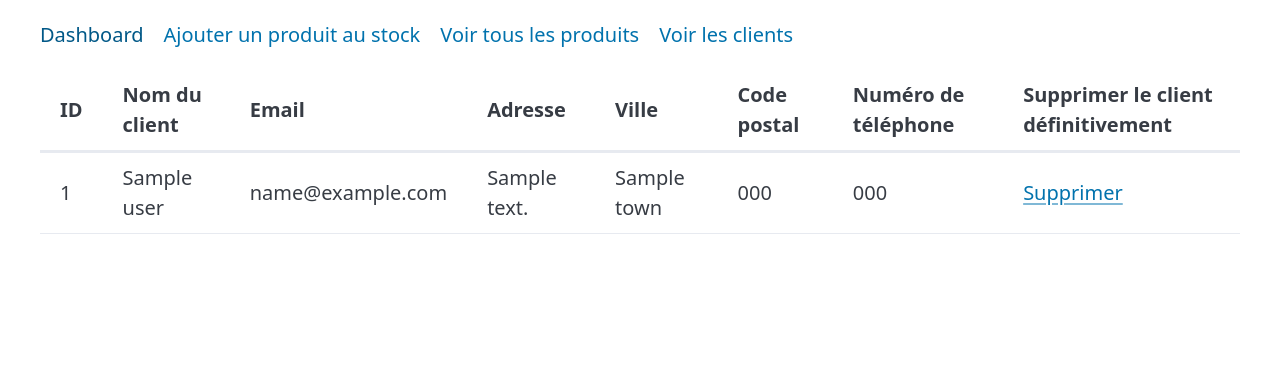
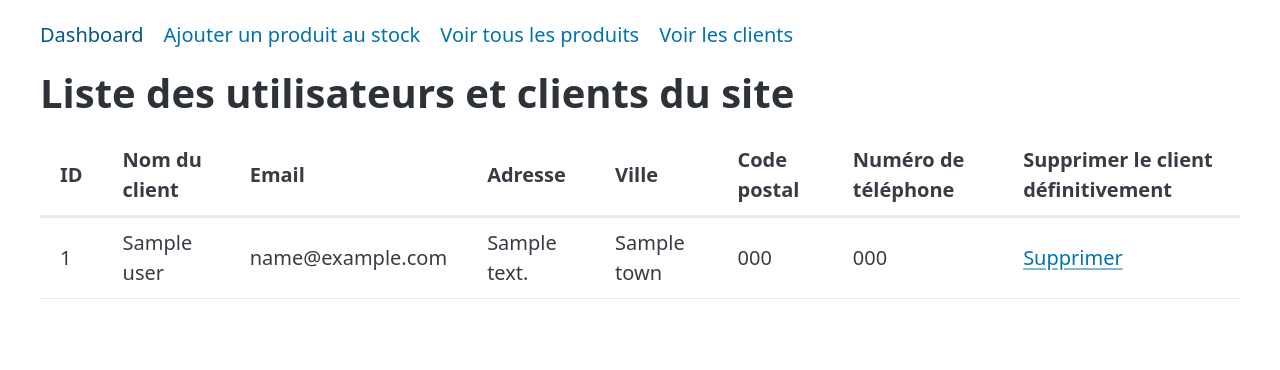
Before and after one commit to TatianaAll/castorStoreBanne, a Symfony app: template templates/admin/users.html.twig in a window 1280 px wide. Shown: the top 370 px of the page. Run offline with Twig, Linux system fonts and the light colour scheme; the template is opened without the code that fills it: most values are stand-ins (such as "Sample title", 1, 10 or a date in 2020); some libraries are stand-ins or nearby versions.

Commit message:
style: format

```diff
--- a/templates/admin/product/list.html.twig
+++ b/templates/admin/product/list.html.twig
@@ -6,7 +6,8 @@
 {% endblock %}
 
 {% block body %}
-<section>
+<section class="container">
+  <h1>Liste des produits disponibles sur le site</h1>
   <table>
     <thead>
       <tr>
--- a/templates/admin/product/update.html.twig
+++ b/templates/admin/product/update.html.twig
@@ -8,7 +8,8 @@
 
 
 {% block body %}
-	<section>
+	<section class="container">
+    <h1>Mise à jour de : {{productToUpdate.name}}</h1>
 		{{ form_start(formView) }}
 		<div>
 			{{ form_label(formView.name, 'Nom du produit')}}
--- a/templates/admin/users.html.twig
+++ b/templates/admin/users.html.twig
@@ -6,7 +6,8 @@
 {% endblock %}
 
 {% block body %}
-<section>
+<section class="container">
+  <h1>Liste des utilisateurs et clients du site</h1>
   <table>
     <thead>
       <tr>
```
